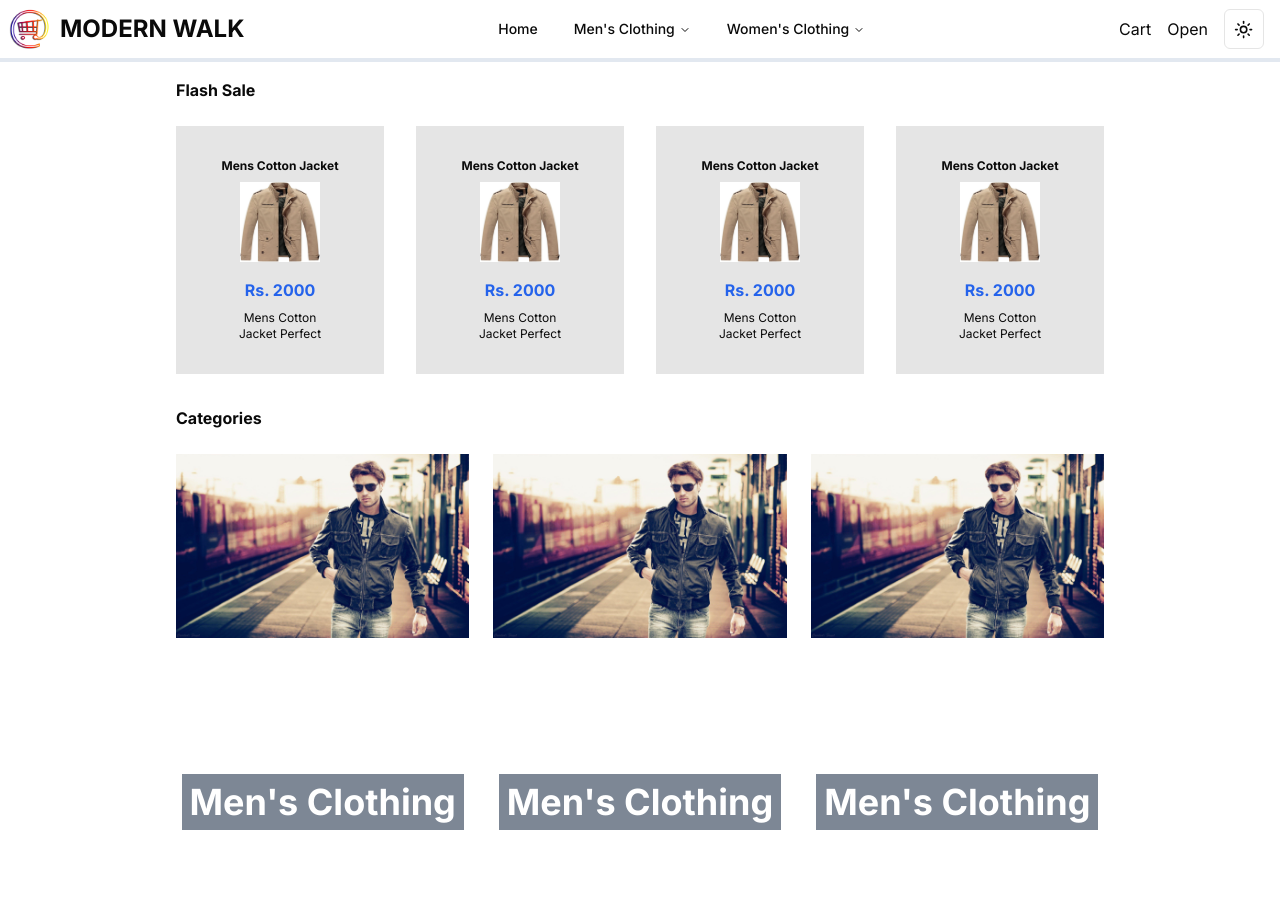
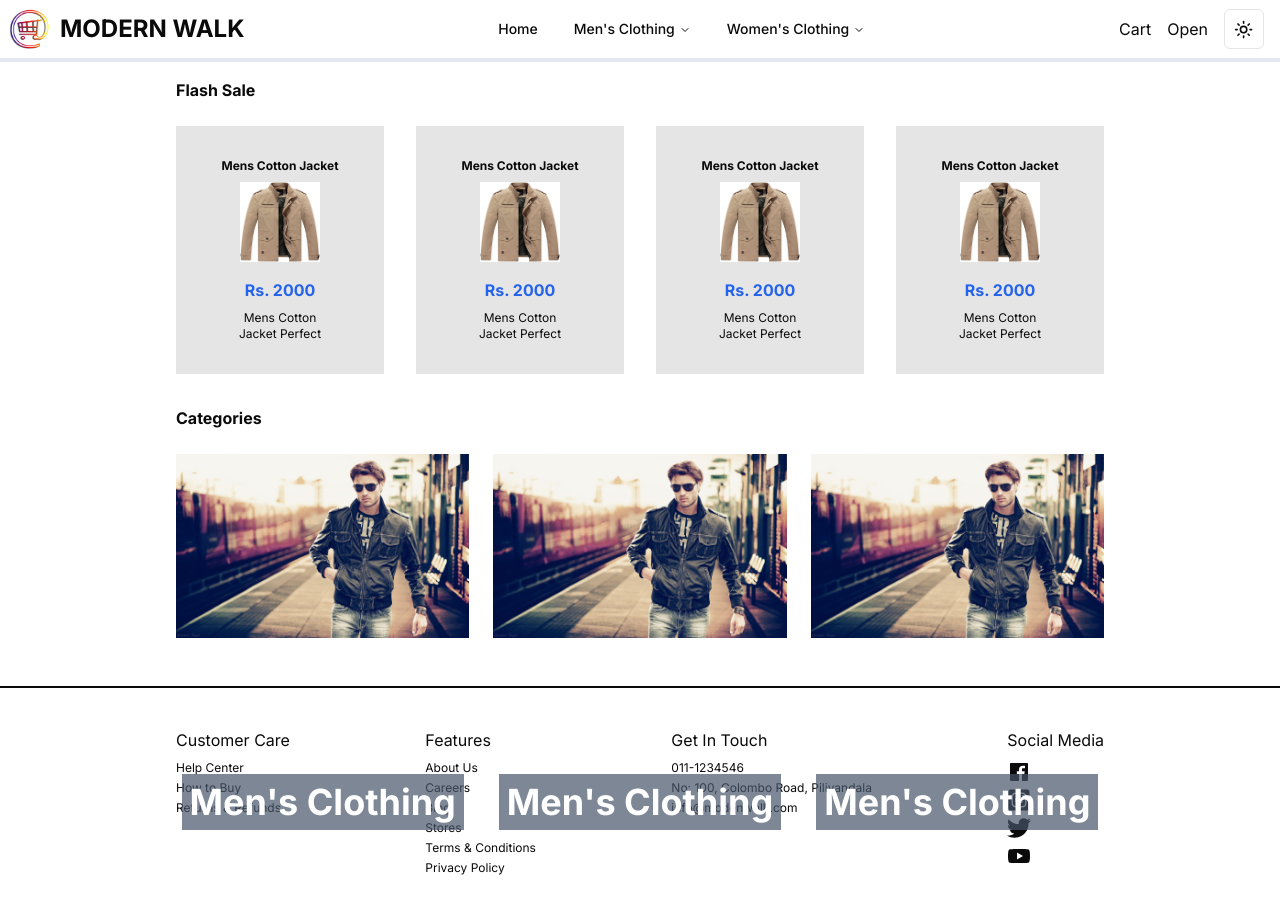
Before and after one commit to P-A-Chathura-Madhava/modern-walk-store, a Next.js app: page / in a window 1280 px wide. Shown: the top 914 px of the page. Before the commit the page ends 830 px from the top, so only its background shows below. Built offline with nearby package versions, Linux system fonts and the light colour scheme.

Commit message:
Apply Footer

```diff
--- a/package.json
+++ b/package.json
@@ -19,6 +19,7 @@
     "next-themes": "^0.3.0",
     "react": "^18",
     "react-dom": "^18",
+    "react-icons": "^5.3.0",
     "tailwind-merge": "^2.5.2",
     "tailwindcss-animate": "^1.0.7"
   },
--- a/src/app/layout.tsx
+++ b/src/app/layout.tsx
@@ -3,6 +3,7 @@ import { Inter } from "next/font/google";
 import "./globals.css";
 import Navbar from "@/components/Navbar/Navbar";
 import { ThemeProvider } from "@/components/theme-provider";
+import Footer from "@/components/Footer/Footer";
 
 const inter = Inter({ subsets: ["latin"] });
 
@@ -27,6 +28,7 @@ export default function RootLayout({
           >
         <Navbar />
         {children}
+        <Footer />
         </ThemeProvider>
         </body>
     </html>
--- a/src/components/CategoriesCard/CategoriesCard.tsx
+++ b/src/components/CategoriesCard/CategoriesCard.tsx
@@ -5,10 +5,10 @@ import mensClothing from "@/assets/mens-clothing.jpg";
 function CategoriesCard() {
   return (
     <div
-    className="bg-slate-600 flex justify-center"
+    className="bg-slate-600 flex justify-center group cursor-pointer"
   >
-    <Image src={mensClothing} alt='clothing-category' height={200}/>
-    <h2 className="text-white text-4xl font-bold absolute bottom-[-30px] bg-slate-600 p-2 bg-opacity-70">Men's Clothing</h2>
+    <Image className='group-hover:opacity-80 duration-300' src={mensClothing} alt='clothing-category' height={200}/>
+    <h2 className="text-white text-4xl font-bold absolute bottom-[-30px] bg-slate-600 p-2 bg-opacity-70 group-hover:text-[38px] duration-300">Men's Clothing</h2>
   </div>
   )
 }
--- /dev/null
+++ b/src/components/Footer/Footer.tsx
@@ -0,0 +1,52 @@
+import React from 'react'
+import { IoLogoFacebook } from "react-icons/io";
+import { FaInstagramSquare } from "react-icons/fa";
+import { FaTwitter } from "react-icons/fa";
+import { TiSocialYoutube } from "react-icons/ti";
+
+function Footer() {
+  return (
+    <div className='border-t-foreground border-t-2'>
+    <div className='flex container px-44 justify-between h-64 pt-10'>
+        <div>
+            <h4>Customer Care</h4>
+            <ul className='list-none text-xs flex flex-col gap-1 mt-2'>
+                <li className='cursor-pointer hover:text-blue-700'>Help Center</li>
+                <li className='cursor-pointer hover:text-blue-700'>How to Buy</li>
+                <li className='cursor-pointer hover:text-blue-700'>Returns & Refunds</li>
+            </ul>
+        </div>
+        <div>
+            <h4>Features</h4>
+            <ul className='list-none text-xs flex flex-col gap-1 mt-2'>
+                <li className='cursor-pointer hover:text-blue-700'>About Us</li>
+                <li className='cursor-pointer hover:text-blue-700'>Careers</li>
+                <li className='cursor-pointer hover:text-blue-700'>Blog</li>
+                <li className='cursor-pointer hover:text-blue-700'>Stores</li>
+                <li className='cursor-pointer hover:text-blue-700'>Terms & Conditions</li>
+                <li className='cursor-pointer hover:text-blue-700'>Privacy Policy</li>
+            </ul>
+        </div>
+        <div>
+            <h4>Get In Touch</h4>
+            <ul className='list-none text-xs flex flex-col gap-1 mt-2'>
+                <li className='cursor-pointer hover:text-blue-700'>011-1234546</li>
+                <li className='cursor-pointer hover:text-blue-700'>No: 100, Colombo Road, Piliyandala</li>
+                <li className='cursor-pointer hover:text-blue-700'>info@modenwalk.com</li>
+            </ul>
+        </div>
+        <div>
+            <h4>Social Media</h4>
+            <ul className='list-none text-2xl flex flex-col gap-1 mt-2'>
+                <li className='cursor-pointer hover:text-blue-700'><IoLogoFacebook /></li>
+                <li className='cursor-pointer hover:text-blue-700'><FaInstagramSquare /></li>
+                <li className='cursor-pointer hover:text-blue-700'><FaTwitter /></li>
+                <li className='cursor-pointer hover:text-blue-700'><TiSocialYoutube /></li>
+            </ul>
+        </div>
+    </div>
+    </div>
+  )
+}
+
+export default Footer
--- a/src/components/Navbar/Navbar.tsx
+++ b/src/components/Navbar/Navbar.tsx
@@ -23,9 +23,52 @@ import Link from "next/link";
 import { Button } from "../ui/button";
 import { Moon, Sun } from "lucide-react";
 import { useTheme } from "next-themes";
+import React from "react";
+import { cn } from "@/lib/utils";
+
+// Navigation Menu -----------------------------------------
+const components: { title: string; href: string; description: string }[] = [
+  {
+    title: "Alert Dialog",
+    href: "/docs/primitives/alert-dialog",
+    description:
+      "A modal dialog that interrupts the user with important content and expects a response.",
+  },
+  {
+    title: "Hover Card",
+    href: "/docs/primitives/hover-card",
+    description:
+      "For sighted users to preview content available behind a link.",
+  },
+  {
+    title: "Progress",
+    href: "/docs/primitives/progress",
+    description:
+      "Displays an indicator showing the completion progress of a task, typically displayed as a progress bar.",
+  },
+  {
+    title: "Scroll-area",
+    href: "/docs/primitives/scroll-area",
+    description: "Visually or semantically separates content.",
+  },
+  {
+    title: "Tabs",
+    href: "/docs/primitives/tabs",
+    description:
+      "A set of layered sections of content—known as tab panels—that are displayed one at a time.",
+  },
+  {
+    title: "Tooltip",
+    href: "/docs/primitives/tooltip",
+    description:
+      "A popup that displays information related to an element when the element receives keyboard focus or the mouse hovers over it.",
+  },
+]
+// Navigation Menu -----------------------------------------
+
 
 function Navbar() {
-  const { setTheme } = useTheme()
+  const { setTheme } = useTheme();
 
   return (
     <div>
@@ -48,13 +91,50 @@ function Navbar() {
               <NavigationMenuItem>
                 <NavigationMenuTrigger>Men's Clothing</NavigationMenuTrigger>
                 <NavigationMenuContent>
-                  <NavigationMenuLink>Link</NavigationMenuLink>
+                <ul className="grid gap-3 p-6 md:w-[400px] lg:w-[500px] lg:grid-cols-[.75fr_1fr]">
+              <li className="row-span-3">
+                <NavigationMenuLink asChild>
+                  <a
+                    className="flex h-full w-full select-none flex-col justify-end rounded-md bg-gradient-to-b from-muted/50 to-muted p-6 no-underline outline-none focus:shadow-md"
+                    href="/"
+                  >
+                    <div className="mb-2 mt-4 text-lg font-medium">
+                      shadcn/ui
+                    </div>
+                    <p className="text-sm leading-tight text-muted-foreground">
+                      Beautifully designed components that you can copy and
+                      paste into your apps. Accessible. Customizable. Open
+                      Source.
+                    </p>
+                  </a>
+                </NavigationMenuLink>
+              </li>
+              <ListItem href="/docs" title="Introduction">
+                Re-usable components built using Radix UI and Tailwind CSS.
+              </ListItem>
+              <ListItem href="/docs/installation" title="Installation">
+                How to install dependencies and structure your app.
+              </ListItem>
+              <ListItem href="/docs/primitives/typography" title="Typography">
+                Styles for headings, paragraphs, lists...etc
+              </ListItem>
+            </ul>
                 </NavigationMenuContent>
               </NavigationMenuItem>
               <NavigationMenuItem>
                 <NavigationMenuTrigger>Women's Clothing</NavigationMenuTrigger>
                 <NavigationMenuContent>
-                  <NavigationMenuLink>Link</NavigationMenuLink>
+                <ul className="grid w-[400px] gap-3 p-4 md:w-[500px] md:grid-cols-2 lg:w-[600px] ">
+              {components.map((component) => (
+                <ListItem
+                  key={component.title}
+                  title={component.title}
+                  href={component.href}
+                >
+                  {component.description}
+                </ListItem>
+              ))}
+            </ul>
                 </NavigationMenuContent>
               </NavigationMenuItem>
             </NavigationMenuList>
@@ -100,4 +180,31 @@ function Navbar() {
   );
 }
 
+// List Item
+const ListItem = React.forwardRef<
+  React.ElementRef<"a">,
+  React.ComponentPropsWithoutRef<"a">
+>(({ className, title, children, ...props }, ref) => {
+  return (
+    <li>
+      <NavigationMenuLink asChild>
+        <a
+          ref={ref}
+          className={cn(
+            "block select-none space-y-1 rounded-md p-3 leading-none no-underline outline-none transition-colors hover:bg-accent hover:text-accent-foreground focus:bg-accent focus:text-accent-foreground",
+            className
+          )}
+          {...props}
+        >
+          <div className="text-sm font-medium leading-none">{title}</div>
+          <p className="line-clamp-2 text-sm leading-snug text-muted-foreground">
+            {children}
+          </p>
+        </a>
+      </NavigationMenuLink>
+    </li>
+  )
+})
+ListItem.displayName = "ListItem"
+
 export default Navbar;
```
Also changed, not shown: 1 other file (tests, documents, lock files or other folders).
